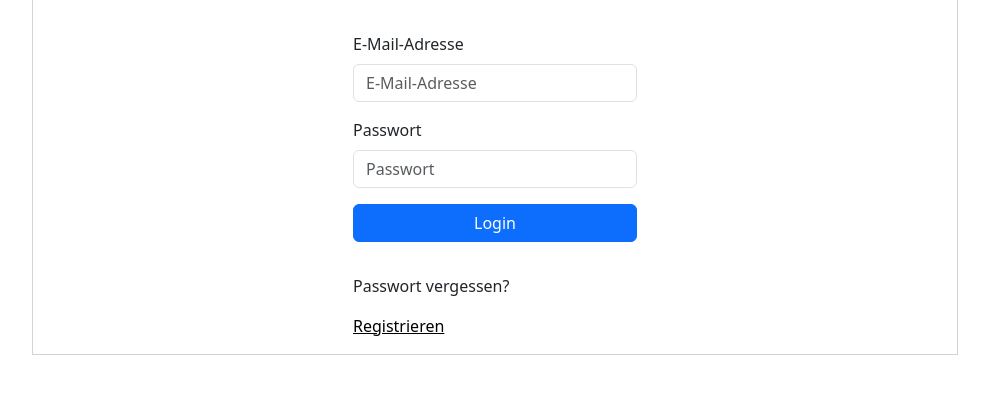
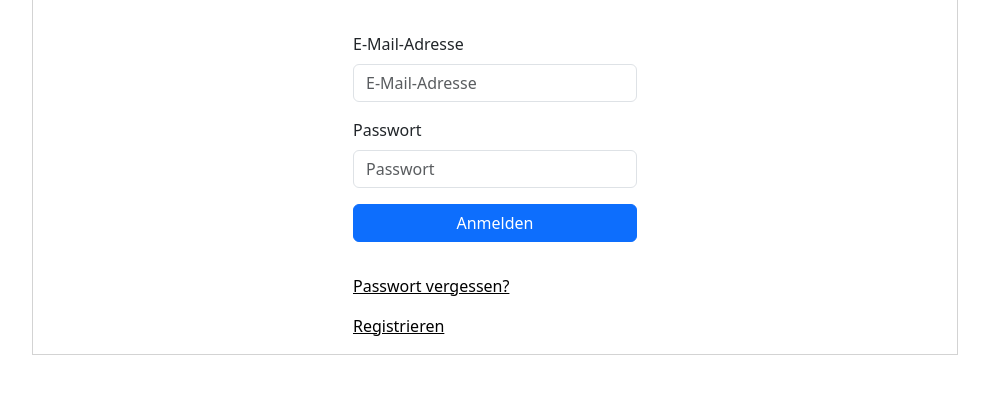
Before and after one commit to FIA-GSO/osp-code-repository-osp-marketplace-gruppe-1, a Flask app: template templates/index.html in a window 1280 px wide. Shown: the part 102-509 px from the top of the page, without its empty margins (145-1134 px from the left). Run offline with Flask 3, Linux system fonts and the light colour scheme; the template is opened without the code that fills it, so the values that code supplies are empty; some libraries are stand-ins or nearby versions.

Commit message:
[TASK] changes label of submit button of root page and adds anchor

```diff
--- a/templates/index.html
+++ b/templates/index.html
@@ -44,7 +44,7 @@
                                     <div class="col-xl-4 col-sm-2"></div>
                                     <div class="col-xl-4 col-sm-12 text-end">
                                         <div class="d-grid gap-2">
-                                            <button type="submit" class="btn btn-primary mb-3">Login</button>
+                                            <button type="submit" class="btn btn-primary mb-3">Anmelden</button>
                                         </div>
                                     </div>
                                     <div class="col-xl-4"></div>
@@ -52,7 +52,7 @@
                                 <div class="row mt-md-3">
                                     <div class="col-xl-4 col-sm-2"></div>
                                     <div class="col-xl-4 col-sm-12">
-                                        <p>Passwort vergessen?</p>
+                                        <p><a href="#">Passwort vergessen?</a></p>
                                         <p><a href="{{ url_for('register') }}">Registrieren</a></p>
                                     </div>
                                     <div class="col-xl-4"></div>
```
